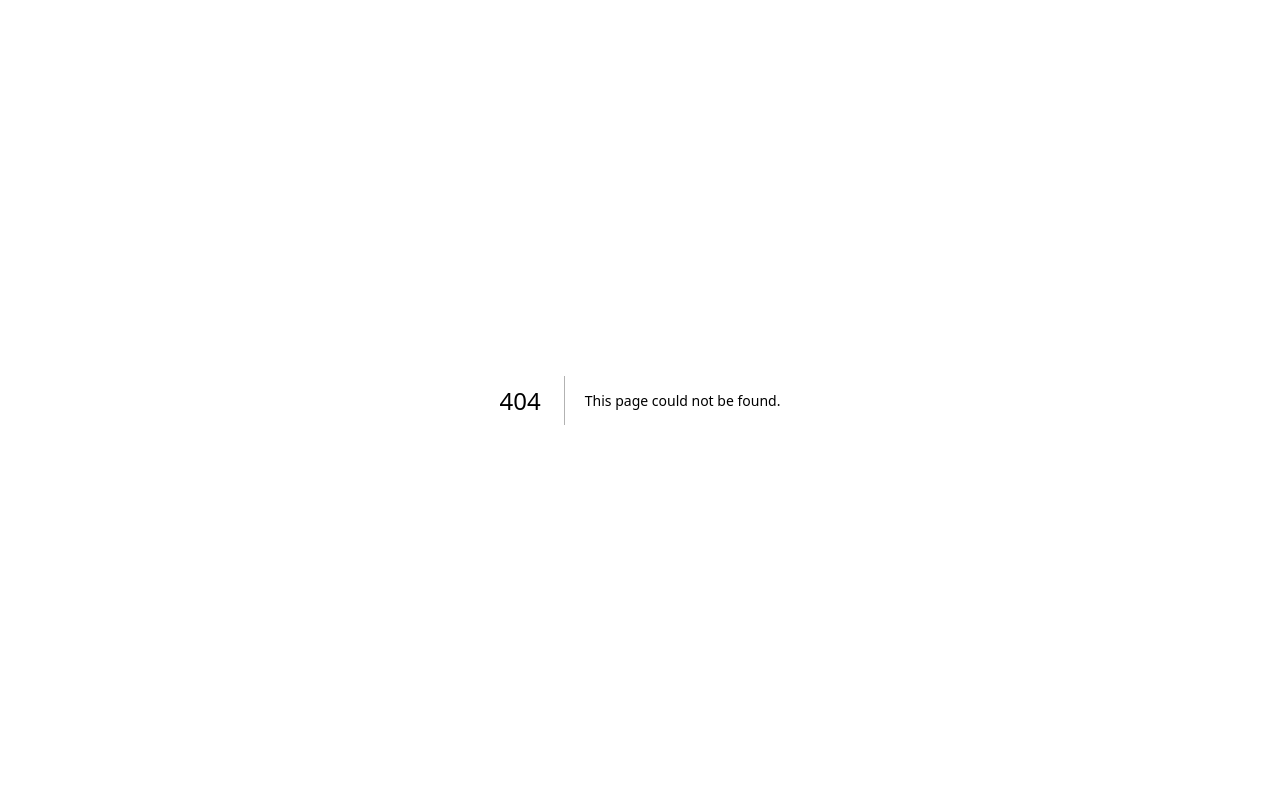
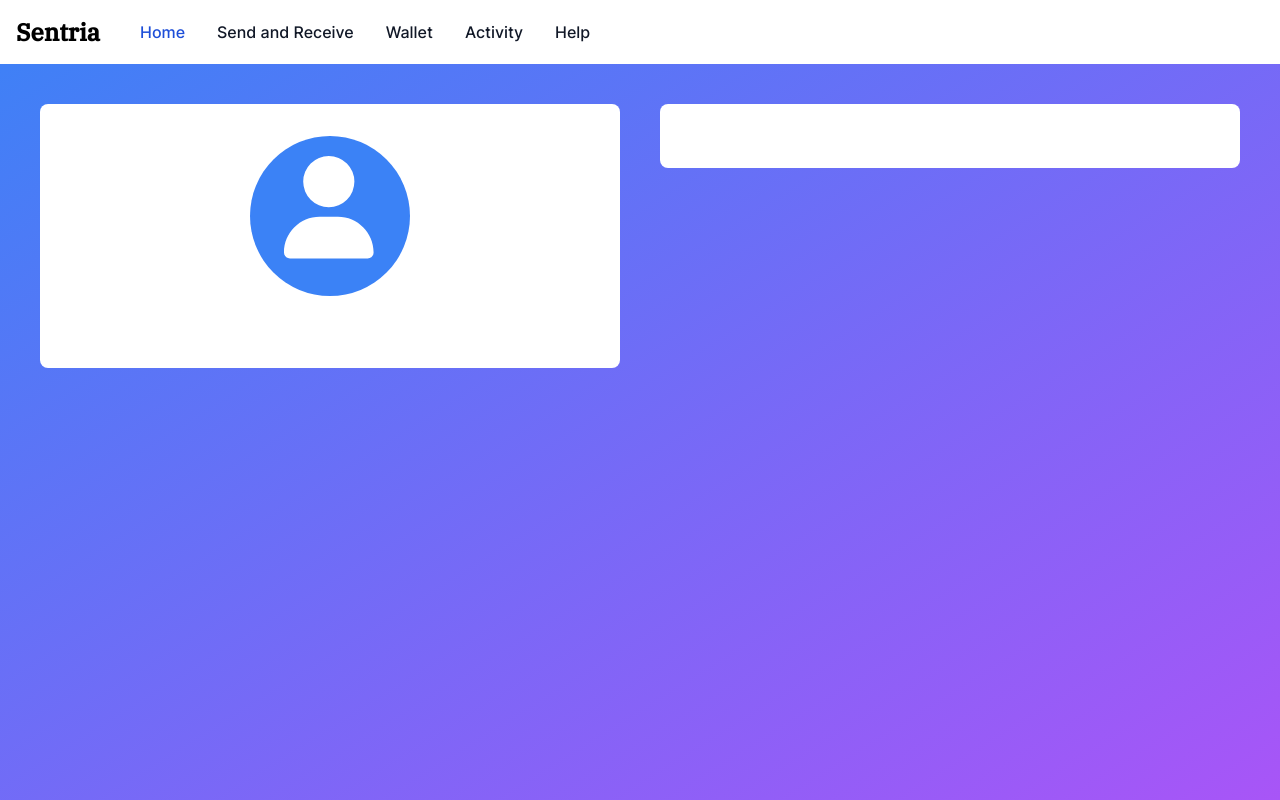
Before and after one commit to mujugen/BbArduinoWebApp, a Next.js app: page /settings in a window 1280 px wide. Before the commit this address had no page. Built offline with nearby package versions, Linux system fonts and the light colour scheme.

Commit message:
fixed redirect

```diff
--- a/pages/components/navbar.js
+++ b/pages/components/navbar.js
@@ -1,15 +1,20 @@
+import Link from "next/link";
+
 export default function Navbar({ data }) {
   return (
     <nav className="bg-white border-gray-200 dark:bg-gray-900">
       <div className="max-w-screen-xl flex flex-wrap items-center mx-auto p-4">
-        <a
-          href="/home"
+        <Link
+          href={{
+            pathname: "/home",
+            query: { data: btoa(JSON.stringify(data)) },
+          }}
           className="flex items-center space-x-3 rtl:space-x-reverse"
         >
           <span className="self-center text-2xl font-semibold whitespace-nowrap dark:text-white ibm-plex-serif-medium">
             Sentria
           </span>
-        </a>
+        </Link>
         <div className="ml-auto flex items-center md:order-2 space-x-3 md:space-x-0 rtl:space-x-reverse">
           <button
             type="button"
@@ -31,7 +36,7 @@ export default function Navbar({ data }) {
           </button>
           {/* Dropdown menu */}
           <div
-            className="fixed hidden top-10 mt-3 text-base list-none bg-white divide-y divide-gray-100 rounded-lg shadow dark:bg-gray-700 dark:divide-gray-600"
+            className="z-50 fixed hidden top-10 mt-3 text-base list-none bg-white divide-y divide-gray-100 rounded-lg shadow dark:bg-gray-700 dark:divide-gray-600"
             id="user-dropdown"
           >
             <div className="px-4 py-3">
@@ -46,36 +51,24 @@ export default function Navbar({ data }) {
             </div>
             <ul className="py-2" aria-labelledby="user-menu-button">
               <li>
-                <a
-                  href="#"
-                  className="block px-4 py-2 text-sm text-gray-700 hover:bg-gray-100 dark:hover:bg-gray-600 dark:text-gray-200 dark:hover:text-white"
-                >
-                  Dashboard
-                </a>
-              </li>
-              <li>
-                <a
-                  href="#"
+                <Link
+                  href={{
+                    pathname: "/settings",
+                    query: { data: btoa(JSON.stringify(data)) },
+                  }}
                   className="block px-4 py-2 text-sm text-gray-700 hover:bg-gray-100 dark:hover:bg-gray-600 dark:text-gray-200 dark:hover:text-white"
                 >
                   Settings
-                </a>
+                </Link>
               </li>
+
               <li>
-                <a
-                  href="#"
-                  className="block px-4 py-2 text-sm text-gray-700 hover:bg-gray-100 dark:hover:bg-gray-600 dark:text-gray-200 dark:hover:text-white"
-                >
-                  Earnings
-                </a>
-              </li>
-              <li>
-                <a
-                  href="#"
+                <Link
+                  href="/"
                   className="block px-4 py-2 text-sm text-gray-700 hover:bg-gray-100 dark:hover:bg-gray-600 dark:text-gray-200 dark:hover:text-white"
                 >
                   Sign out
-                </a>
+                </Link>
               </li>
             </ul>
           </div>
@@ -86,13 +79,16 @@ export default function Navbar({ data }) {
         >
           <ul className="flex flex-col font-medium p-4 md:p-0 mt-4 border border-gray-100 rounded-lg bg-gray-50 md:space-x-8 rtl:space-x-reverse md:flex-row md:mt-0 md:border-0 md:bg-white dark:bg-gray-800 md:dark:bg-gray-900 dark:border-gray-700">
             <li>
-              <a
-                href="#"
+              <Link
+                href={{
+                  pathname: "/home",
+                  query: { data: btoa(JSON.stringify(data)) },
+                }}
                 className="block py-2 px-3 text-white bg-blue-700 rounded md:bg-transparent md:text-blue-700 md:p-0 md:dark:text-blue-500"
                 aria-current="page"
               >
                 Home
-              </a>
+              </Link>
             </li>
             <li>
               <a
--- a/pages/home.js
+++ b/pages/home.js
@@ -59,7 +59,7 @@ export default function Home() {
               <div className="flex flex-col items-center">
                 <button
                   type="button"
-                  class="text-sm bg-blue-500 rounded-full w-fit"
+                  className="text-sm bg-blue-500 rounded-full w-fit"
                 >
                   <svg
                     className="w-16 h-16 fill-white"
@@ -79,7 +79,7 @@ export default function Home() {
               <div className="flex flex-col items-center">
                 <button
                   type="button"
-                  class="text-sm bg-blue-500 rounded-full w-fit"
+                  className="text-sm bg-blue-500 rounded-full w-fit"
                 >
                   <svg
                     className="w-16 h-16 fill-white"
@@ -99,7 +99,7 @@ export default function Home() {
               <div className="flex flex-col items-center">
                 <button
                   type="button"
-                  class="text-sm bg-blue-500 rounded-full w-fit"
+                  className="text-sm bg-blue-500 rounded-full w-fit"
                 >
                   <svg
                     className="w-16 h-16 fill-white"
--- /dev/null
+++ b/pages/settings.js
@@ -0,0 +1,50 @@
+/* eslint-disable react/no-unescaped-entities */
+import React, { useEffect, useState } from "react";
+import { useRouter } from "next/router";
+import Navbar from "./components/navbar";
+
+export default function Settings() {
+  const router = useRouter();
+  const [data, setData] = useState(null);
+
+  useEffect(() => {
+    if (router.query.data) {
+      setData(JSON.parse(atob(router.query.data)));
+      console.log(JSON.parse(atob(router.query.data)));
+    }
+  }, [router.query.data]);
+
+  return (
+    <div className="min-h-screen bg-gradient-to-br from-blue-500 to-purple-500 flex flex-col">
+      <Navbar data={data} />
+      <div className="flex w-full h-full justify-center p-10 space-x-10">
+        <div className="w-full max-w-2xl">
+          <div className="bg-white p-8 rounded-lg  w-full mb-10 flex flex-col">
+            <div className="flex justify-center flex-col items-center">
+              <button
+                type="button"
+                className="text-sm bg-blue-500 rounded-full w-fit"
+              >
+                <svg
+                  className="w-40 h-40 fill-white"
+                  xmlns="http://www.w3.org/2000/svg"
+                  viewBox="0 -100 460 800"
+                >
+                  <path d="M224 256A128 128 0 1 0 224 0a128 128 0 1 0 0 256zm-45.7 48C79.8 304 0 383.8 0 482.3C0 498.7 13.3 512 29.7 512H418.3c16.4 0 29.7-13.3 29.7-29.7C448 383.8 368.2 304 269.7 304H178.3z" />
+                </svg>
+              </button>
+              <h3 className="text-2xl font-bold my-5">
+                {data?.first_name
+                  ? `${data.first_name} ${data.last_name}`
+                  : " "}
+              </h3>
+            </div>
+          </div>
+        </div>
+        <div className="w-full max-w-2xl">
+          <div className="bg-white p-8 rounded-lg  w-full mb-5 flex flex-col"></div>
+        </div>
+      </div>
+    </div>
+  );
+}
```
